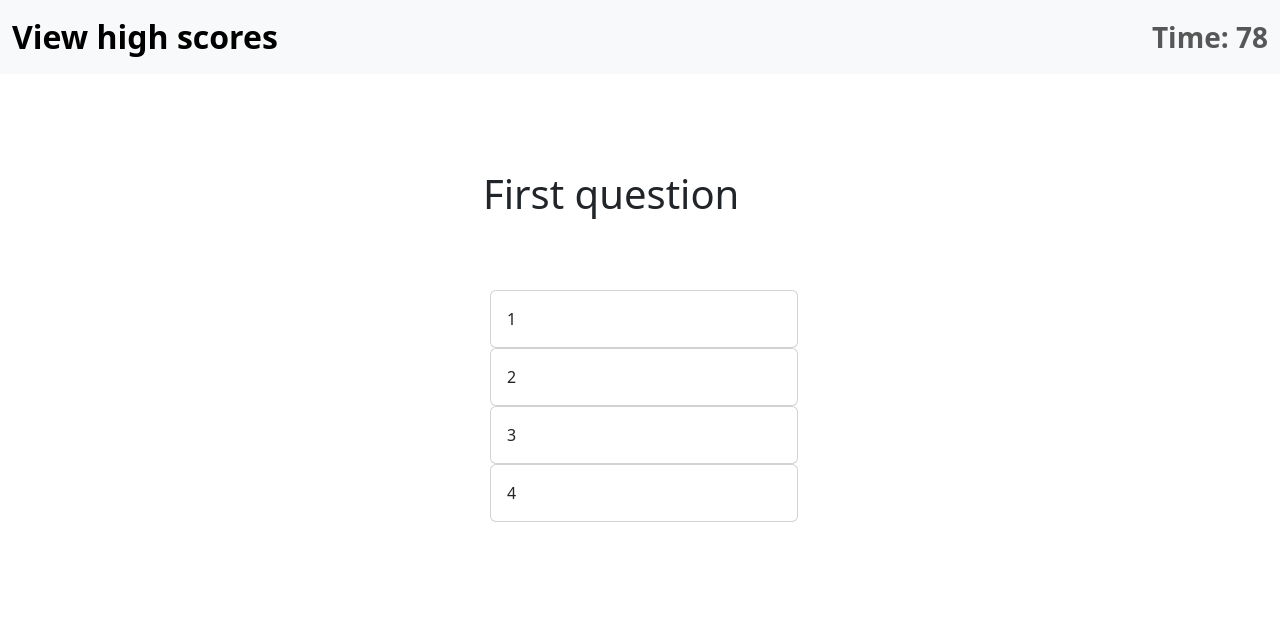
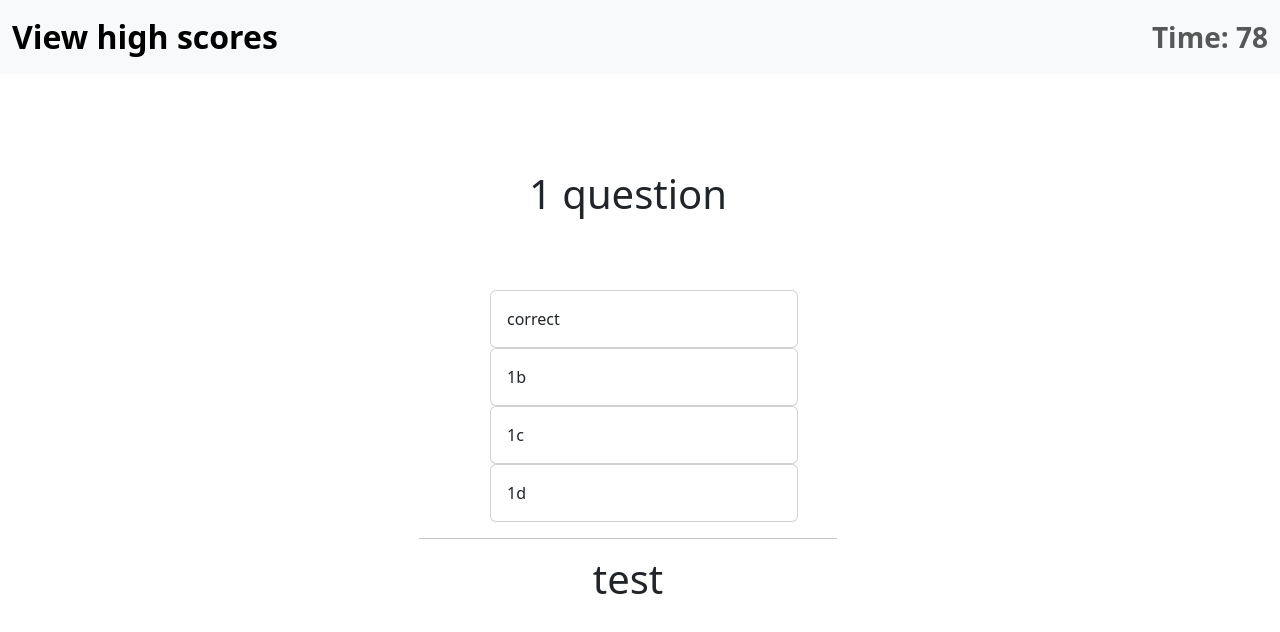
Before and after one commit to AaronH-o/code-quiz, a plain HTML site: page index.html in a window 1280 px wide. Both pictures are taken after a click on the button "Start Quiz". Drawn offline with nearby package versions, Linux system fonts and the light colour scheme.

Commit message:
added score feedback and increased pool of questions

```diff
--- a/assets/script.js
+++ b/assets/script.js
@@ -3,19 +3,57 @@ var startQuizBtn = document.querySelector('#startQuizBtn');
 var quizContainer = document.querySelector('.quiz-container');
 var questionContainer = document.querySelector('.question-container');
 var questionText = document.querySelector('#question-text');
+var questionPos1 = document.querySelector('.pos1');
+var questionPos2 = document.querySelector('.pos2');
+var questionPos3 = document.querySelector('.pos3');
+var questionPos4 = document.querySelector('.pos4');
+var feedbackText = document.querySelector('#feedback-text');
 var timeLeft;
 var score=0;
 
 var questionPool = [
-  'First question',
-  'Second question',
-  'Third Question'
+  '1 question',
+  '2 question',
+  '3 Question',
+  '4 question',
+  '5 question',
+  '6 Question',
+  '7 question',
+  '8 question',
+  '9 Question',
+  '10 question',
+  '11 question',
+  '12 Question'
 ];
 
 var answerPool = [
   '1',
   '2',
+  '3',
+  '1',
+  '2',
+  '3',
+  '1',
+  '2',
+  '3',
+  '1',
+  '2',
   '3'
+]
+
+var questionOptions = [
+  ['correct', '1b', '1c', '1d'],
+  ['2a', 'correct', '2c', '2d'],
+  ['3a', '3b', 'correct', '3d'],
+  ['correct', '1b', '1c', '1d'],
+  ['2a', 'correct', '2c', '2d'],
+  ['3a', '3b', 'correct', '3d'],
+  ['correct', '1b', '1c', '1d'],
+  ['2a', 'correct', '2c', '2d'],
+  ['3a', '3b', 'correct', '3d'],
+  ['correct', '1b', '1c', '1d'],
+  ['2a', 'correct', '2c', '2d'],
+  ['3a', '3b', 'correct', '3d']
 ]
 
 var currentAns = 0;
@@ -51,19 +89,26 @@ function validateAnswer() {
   if(currentAns == answerPool[currentQuestion]) {
     currentQuestion++;
     score++;
+    feedbackText.textContent = 'Correct!'
     return true;
   }
   timeLeft -= 10;
   currentQuestion++;
+  feedbackText.textContent = 'Wrong!'
   return false;
 }
 
 function displayQuestion() {
   questionText.textContent = questionPool[currentQuestion];
+  questionPos1.textContent = questionOptions[currentQuestion][0];
+  questionPos2.textContent = questionOptions[currentQuestion][1];
+  questionPos3.textContent = questionOptions[currentQuestion][2];
+  questionPos4.textContent = questionOptions[currentQuestion][3];
 }
 
 function displayScore() {
-
+  // temp solution
+  questionText.textContent = 'Your final score is ' + score;
 }
 
 questionContainer.addEventListener("click", function(event) {
--- a/index.html
+++ b/index.html
@@ -22,42 +22,49 @@
       </div>
     </nav>
 
-    <div class="row align-items-center container-fluid mt-5 jumbotron d-none quiz-container">
-      <div class="col-3 my-5 mx-auto">
-        <h1 id="question-text" class="">quiz time :o</h1>
-      </div>
-      <div class="question-container col-12 m-3">
-        <div class="card col-3 mx-auto">
-          <div class="card-body" data-number="1">
-            1
-          </div>
-        </div>
-        <div class="card col-3 mx-auto">
-          <div class="card-body" data-number="2">
-            2
-          </div>
-        </div>
-        <div class="card col-3 mx-auto">
-          <div class="card-body" data-number="3">
-            3
-          </div>
-        </div>
-        <div class="card col-3 mx-auto">
-          <div class="card-body" data-number="4">
-            4
-          </div>
-        </div>
-      </div>
-    </div>
-
+    <!-- Initially displayed section  -->
     <div class="jumbotron mt-5 d-block text-center">
       <h1 class="display-4 fw-bold">Coding Quiz Challenge</h1>
-      <p class="lead text-wrap fw-normal mx-auto" style="width: 30rem;">Try to answer the following code-related questions within the time limit. Keep in mind that incorrect answers will penalize your score/time by ten seconds!</p>
+      <p class="lead text-wrap fw-normal mx-auto" style="width: 30rem;">Try to answer the following code-related questions within the time limit. Keep in mind that incorrect answers will penalize your time by ten seconds!</p>
       <p class="lead">
         <button id="startQuizBtn" type="button" class="btn btn-primary btn-lg">Start Quiz</button>
       </p>
     </div>
 
+    <!-- Hidden quiz section -->
+    <div class="row align-items-center container-fluid mt-5 jumbotron d-none quiz-container">
+      <div class="col-12 my-5">
+        <h1 id="question-text" class="col-6 mx-auto text-center">quiz time :o</h1>
+      </div>
+      <div class="question-container col-12 m-3">
+        <div class="card col-3 mx-auto">
+          <div class="card-body pos1" data-number="1">
+            1
+          </div>
+        </div>
+        <div class="card col-3 mx-auto">
+          <div class="card-body pos2" data-number="2">
+            2
+          </div>
+        </div>
+        <div class="card col-3 mx-auto">
+          <div class="card-body pos3" data-number="3">
+            3
+          </div>
+        </div>
+        <div class="card col-3 mx-auto">
+          <div class="card-body pos4" data-number="4">
+            4
+          </div>
+        </div>
+      </div>
+      <hr class="col-4 mx-auto">
+      <h1 id="feedback-text" class="text-center">test</h1>
+
+    </div>
+
+    <!-- Hidden score section -->
+
     <script src="https://cdn.jsdelivr.net/npm/bootstrap@5.3.2/dist/js/bootstrap.bundle.min.js"></script>
     <script src="./assets/script.js"></script>
   </body>
```
